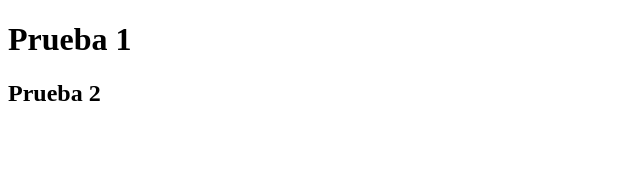
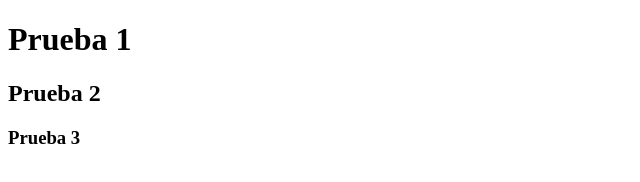
Before and after one commit to JesuuusArt/PruebasMerge, a plain HTML site: page index.html in a window 1280 px wide. Shown: the full height of the page, 0-640 px from the left. Drawn offline with Linux system fonts and the light colour scheme.

Commit message:
Prueba 3
Commit 3

```diff
--- a/index.html
+++ b/index.html
@@ -8,5 +8,6 @@
 <body>
     <h1>Prueba 1</h1>
     <h2>Prueba 2</h2>
+    <h3>Prueba 3</h3>
 </body>
 </html>
```
